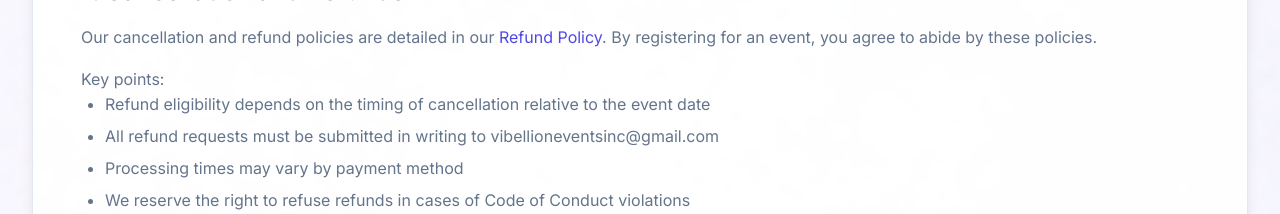
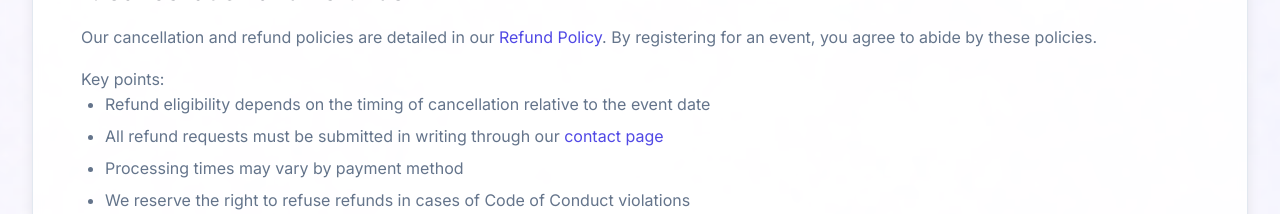
Before and after one commit to zamanmaruf/Vibellon-Events-Inc., a Next.js app: page /terms in a window 1280 px wide. Shown: the part 2660-2874 px from the top of the page. Built offline with nearby package versions, Linux system fonts and the light colour scheme; no server answers.

Commit message:
Fix remaining email reference in Terms of Service refund section

```diff
--- a/app/terms/page.tsx
+++ b/app/terms/page.tsx
@@ -167,7 +167,11 @@ export default function TermsPage() {
             </p>
             <ul className="list-disc pl-6 space-y-2 text-muted-foreground">
               <li>Refund eligibility depends on the timing of cancellation relative to the event date</li>
-              <li>All refund requests must be submitted in writing to vibellioneventsinc@gmail.com</li>
+              <li>All refund requests must be submitted in writing through our{" "}
+                <Link href="/contact" className="text-primary hover:underline">
+                  contact page
+                </Link>
+              </li>
               <li>Processing times may vary by payment method</li>
               <li>We reserve the right to refuse refunds in cases of Code of Conduct violations</li>
             </ul>
```
